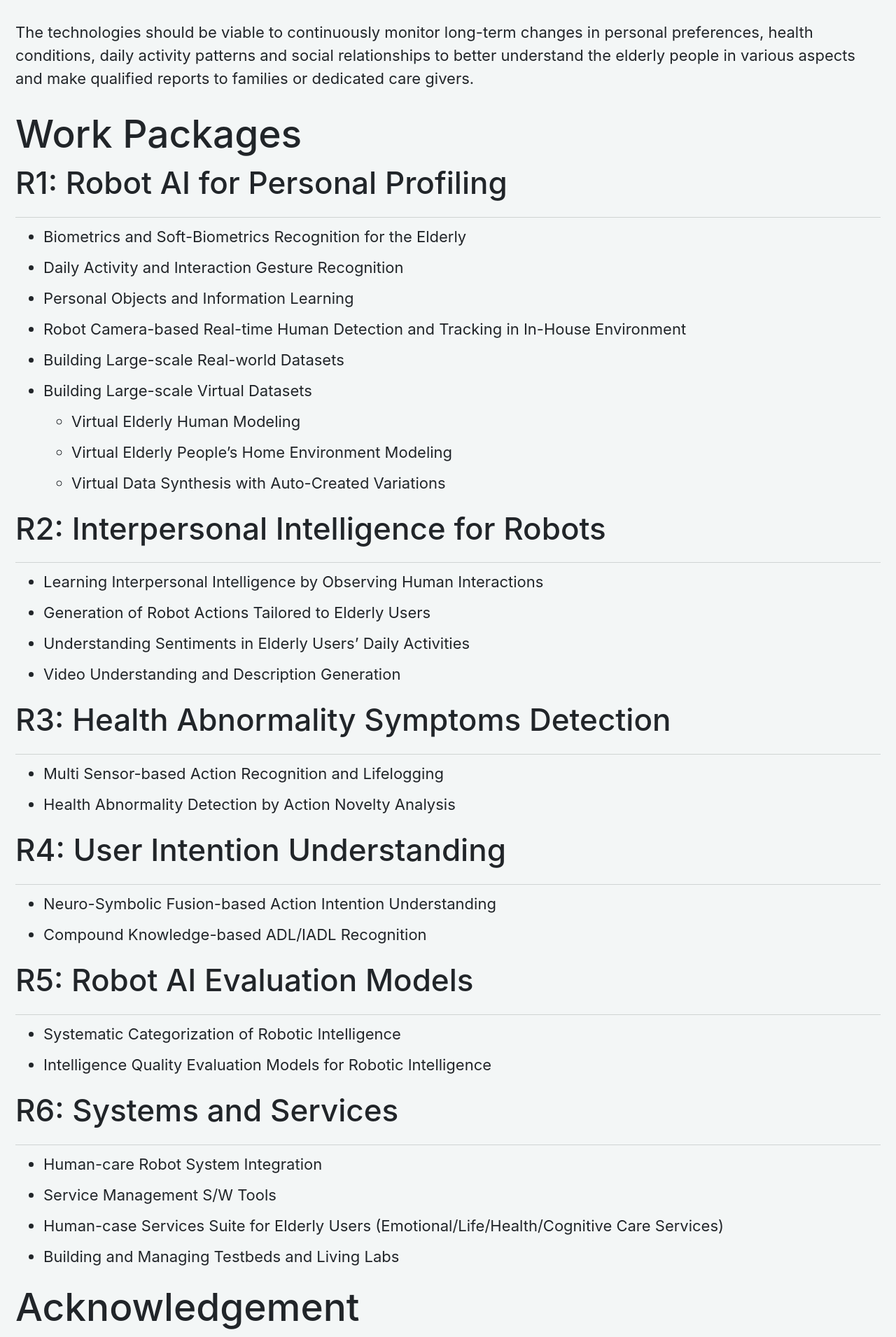
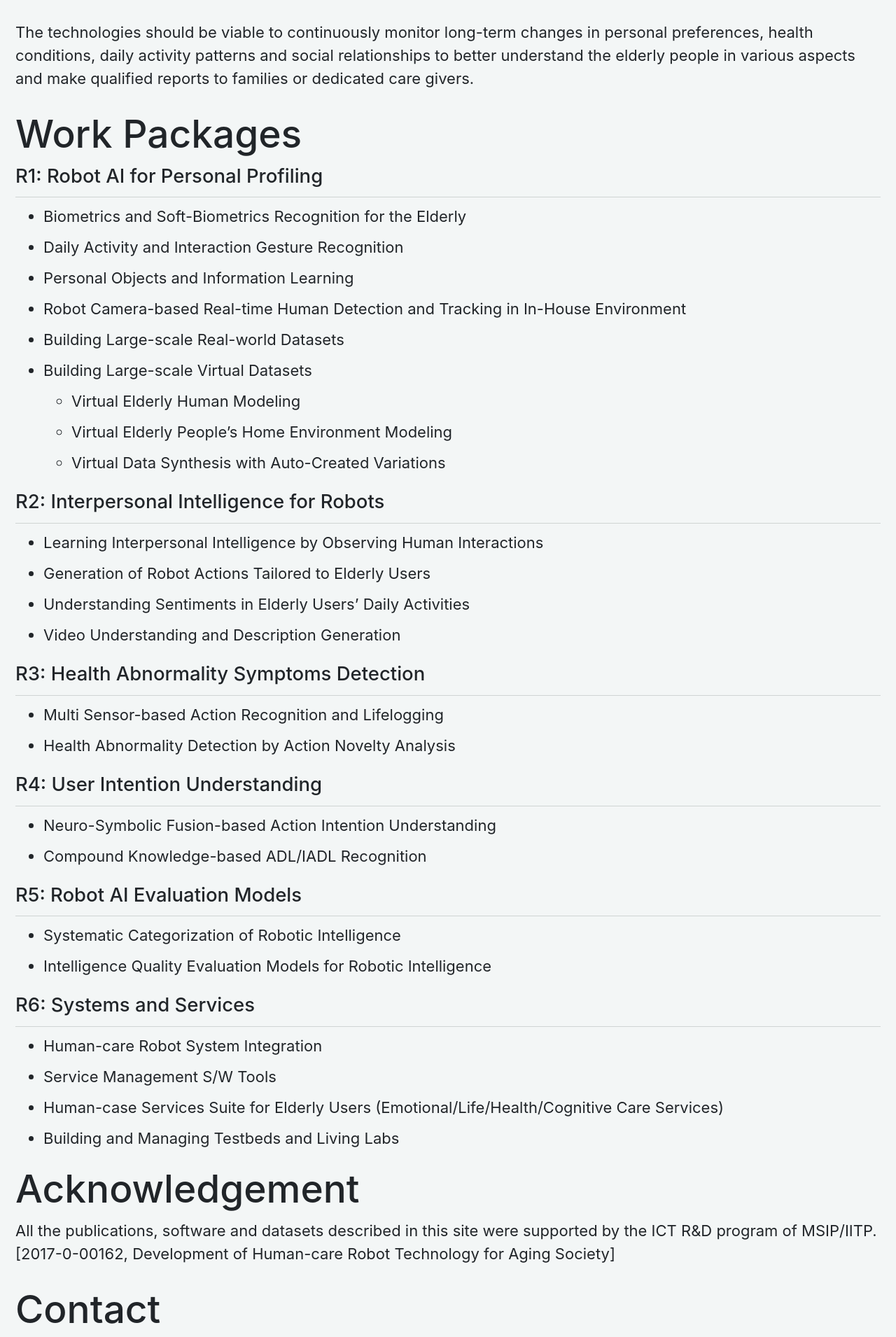
Before and after one commit to ai4robot/ai4robot.github.io, a Jekyll site: the page built from index.md, in a window 1280 px wide. Shown: the part 805-2715 px from the top of the page at 70% size. Built offline with Jekyll 4.4.1, drawn with Linux system fonts in a browser that asks for light colours; cached includes are drawn as plain includes; nearby versions of some CDN libraries.

Commit message:
font size, a tag color edit

```diff
--- a/_includes/head/custom.html
+++ b/_includes/head/custom.html
@@ -7,3 +7,12 @@
 
 <!-- 부트스트랩 cdn -->
 <link rel="stylesheet" href="https://stackpath.bootstrapcdn.com/bootstrap/4.1.1/css/bootstrap.min.css" integrity="sha384-WskhaSGFgHYWDcbwN70/dfYBj47jz9qbsMId/iRN3ewGhXQFZCSftd1LZCfmhktB" crossorigin="anonymous">
+
+<style>
+    a{
+        color: #35a8ad;
+    }
+    h2{
+        font-size: 1.25em;
+    }
+</style>
```
